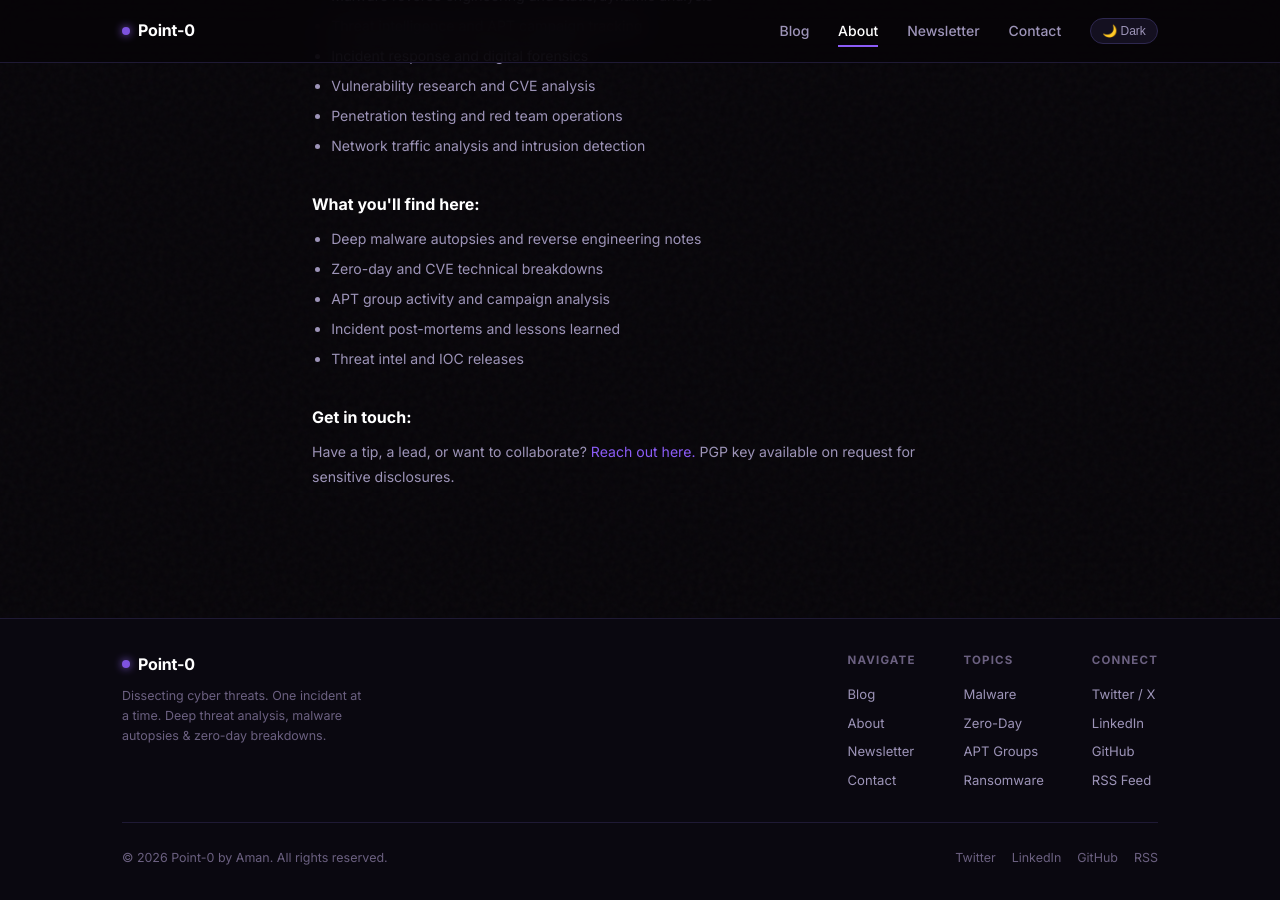
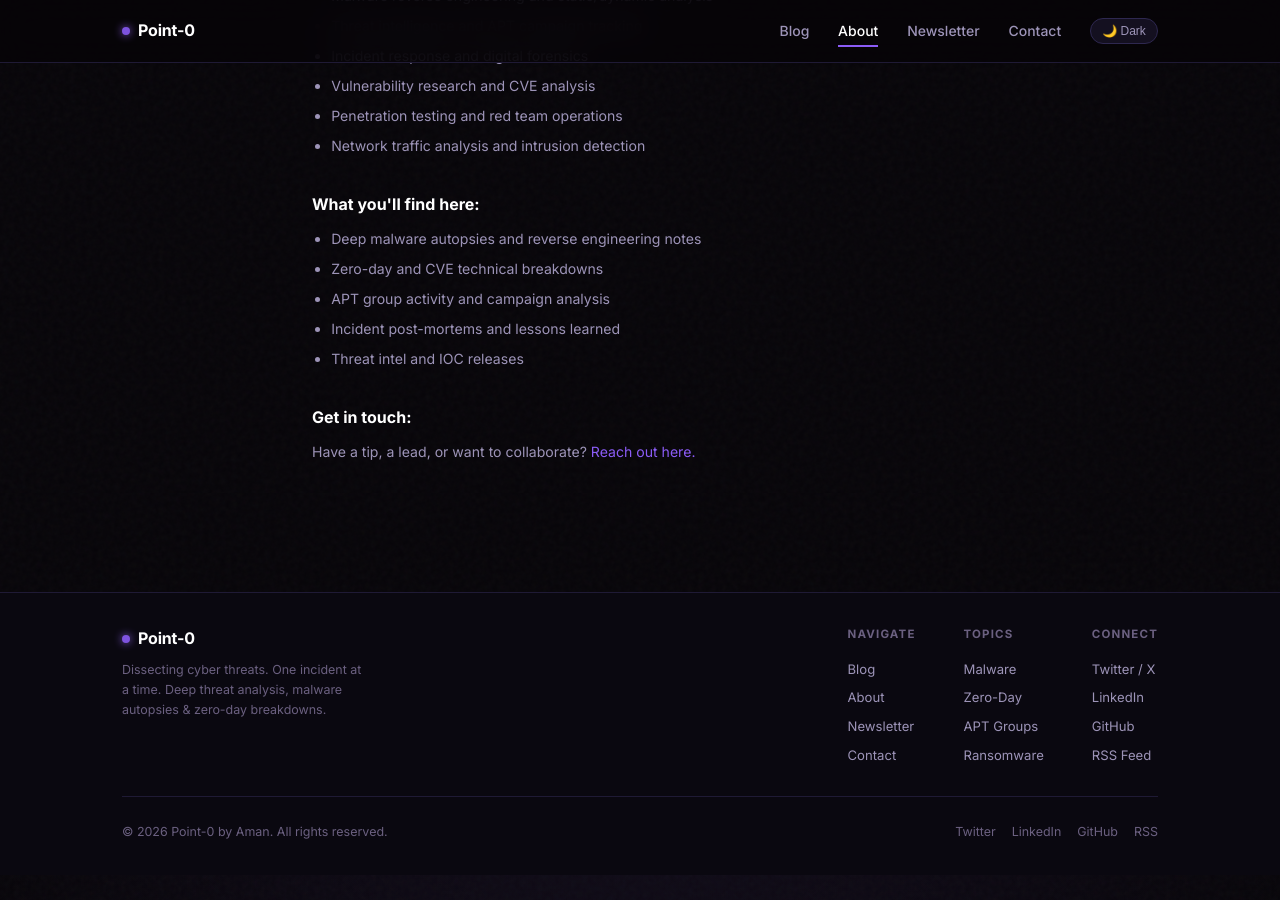
Before and after one commit to Aman-Choudharyyy/aman-choudharyyy.github.io, a Jekyll site: the page built from about.md, in a window 1280 px wide and 900 px high, scrolled down 787 px. Built offline with Jekyll 4.4.1, drawn with Linux system fonts in a browser that asks for light colours; after the commit the page ends 1662 px from its top, so only the background shows below that.

Commit message:
Update contact information in about.md
Removed mention of PGP key availability for sensitive disclosures.

```diff
--- a/about.md
+++ b/about.md
@@ -35,5 +35,5 @@ title: About
   </ul>
 
   <h2>Get in touch:</h2>
-  <p>Have a tip, a lead, or want to collaborate? <a href="/contact" style="color:var(--accent);">Reach out here.</a> PGP key available on request for sensitive disclosures.</p>
+  <p>Have a tip, a lead, or want to collaborate? <a href="/contact" style="color:var(--accent);">Reach out here.</a> </p>
 </div>
```
